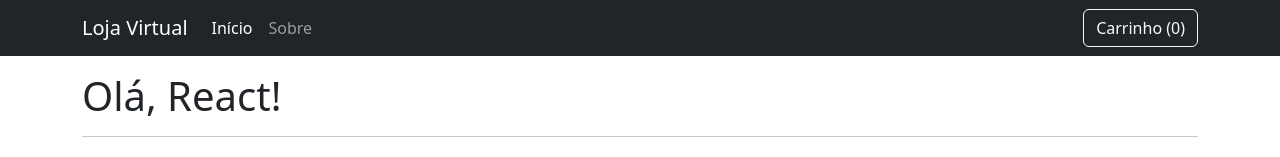
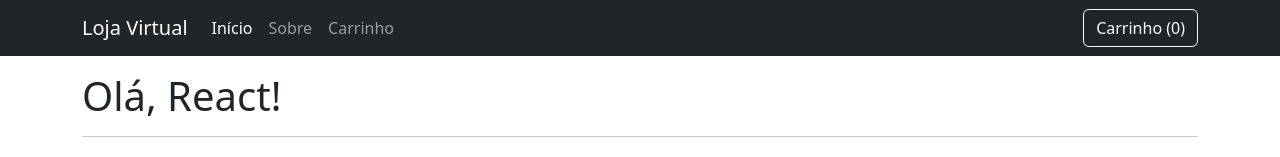
Before and after one commit to maroquio/CursoReactIfes, a React (Vite) app: page / in a window 1280 px wide. Shown: the top 157 px of the page. Built offline with nearby package versions, Linux system fonts and the light colour scheme.

Commit message:
carrinho de compras não persistente

```diff
--- a/src/App.tsx
+++ b/src/App.tsx
@@ -96,43 +96,88 @@ const links = [
   {
     "href": "/",
     "label": "Início",
-    "active": true
+    "active": window.location.pathname === "/"
   },
   {
     "href": "/sobre",
     "label": "Sobre",
-    "active": false
+    "active": window.location.pathname === "/sobre"
   },
+  {
+    "href": "/carrinho",
+    "label": "Carrinho",
+    "active": window.location.pathname === "/carrinho"
+  }
 ]
 
 type ItemCarrinho = {
   id: number;
+  titulo: string;
   quantidade: number;
 }
 
 function App() {
   const [carrinho, setCarrinho] = useState<ItemCarrinho[]>([]);
+  const [paginaAtual, setPaginaAtual] = useState<string>(() => window.location.pathname || "/");
+
+  function navegar(rota: string) {
+    setPaginaAtual(rota);
+    window.history.pushState(null, "", rota);
+  }
 
   function adicionarAoCarrinho(id: number) {
+    const produto = cards.find(card => card.id === id);
+    if (!produto) return;
+
     const itemExistente = carrinho.find(item => item.id === id);
-    if (itemExistente) {
-      setCarrinho(carrinho.map(item =>
+    const novoCarrinho = itemExistente
+      ? carrinho.map(item =>
           item.id === id ? { ...item, quantidade: item.quantidade + 1 } : item
-      ));
-    } else {
-      setCarrinho([...carrinho, { id, quantidade: 1 }]);
+        )
+      : [...carrinho, { id, titulo: produto.titulo, quantidade: 1 }];
+
+    setCarrinho(novoCarrinho);
   }
+
+  function obterQtdeItensCarrinho() {
+    return carrinho.reduce((total, item) => total + item.quantidade, 0);
   }
 
   return (
     <>
-      <Navbar items={links} title="Loja Virtual" cartLength={carrinho.length}/>
+      <Navbar
+        items={links}
+        title="Loja Virtual"
+        cartLength={obterQtdeItensCarrinho()}
+        currentPage={paginaAtual}
+        onNavigate={navegar}
+      />
       <Container>
+        {paginaAtual === "/carrinho" && (
+          <div>
+            <h2>Carrinho de Compras</h2>
+            {carrinho.length === 0 ? (
+              <p>O carrinho está vazio.</p>
+            ) : (
+              <ul>
+                {carrinho.map(item => (
+                  <li key={item.titulo}>
+                    {item.titulo} - Quantidade: {item.quantidade}
+                  </li>
+                ))}
+              </ul>
+            )}
+          </div>
+        )}
+        {paginaAtual === "/" && (
+          <div>
             <h1>Olá, React!</h1>
             <hr />
             <BoasVindas nome="Ricardo" />
             <hr />
-        <GridCards cols={4} cards={cards} />
+            <GridCards cols={4} cards={cards} onAddCartClick={adicionarAoCarrinho} />
+          </div>
+        )}
       </Container>
       <BsFooter />
     </>
--- a/src/Card.tsx
+++ b/src/Card.tsx
@@ -1,11 +1,13 @@
 type CardProps = {
+    id: number;
     imagem: string;
     titulo: string;
     texto: string;
     linkUrl: string;
+    onAddCartClick: (id: number) => void;
 }
 
-function Card({ imagem, titulo, texto, linkUrl }: CardProps) {
+function Card({ id, imagem, titulo, texto, linkUrl, onAddCartClick }: CardProps) {
     return (
         <div className="col">
             <div className="card h-100">
@@ -15,7 +17,12 @@ function Card({ imagem, titulo, texto, linkUrl }: CardProps) {
                     <p className="card-text">{texto}</p>
                 </div>
                 <div className="card-footer text-center p-3 bg-light">
-                    <a href={linkUrl} className="btn btn-danger">
+                    <a href={linkUrl} className="btn btn-danger" onClick={(e) => {
+                        e.preventDefault();
+                        if (onAddCartClick) {
+                            onAddCartClick(id);
+                        }
+                    }}>
                         Adicionar ao Carrinho
                     </a>
                 </div>
--- a/src/GridCards.tsx
+++ b/src/GridCards.tsx
@@ -12,17 +12,20 @@ type CardData = {
 type GridCardsProps = {
     cols?: number;
     cards: CardData[];
+    onAddCartClick: (id: number) => void;
 }
 
-function GridCards({ cols = 4, cards }: GridCardsProps) {
+function GridCards({ cols = 4, cards, onAddCartClick }: GridCardsProps) {
     return (
         <Grid cols={cols}>
             {cards.map((card) => (
-                <Card imagem={card.imagem}
+                <Card id={card.id}
+                    imagem={card.imagem}
                     titulo={card.titulo}
                     texto={card.texto}
                     linkUrl={card.linkUrl}
-                    key={card.id} />
+                    key={card.id}
+                    onAddCartClick={onAddCartClick} />
             ))}
         </Grid>
     )
--- a/src/Navbar.tsx
+++ b/src/Navbar.tsx
@@ -8,14 +8,16 @@ type NavbarProps = {
     title: string;
     logoUrl?: string;
     items?: NavItemData[];
-    cartLength?: number;
+    cartLength: number;
+    currentPage: string;
+    onNavigate: (href: string) => void;
 }
 
-function Navbar({ title, logoUrl, items, cartLength }: NavbarProps) {
+function Navbar({ title, logoUrl, items, cartLength, currentPage, onNavigate }: NavbarProps) {
     return (
         <nav className="navbar navbar-dark navbar-expand-lg bg-dark mb-3">
             <div className="container">
-                <a className="navbar-brand" href="/">
+                <a className="navbar-brand" href="/" onClick={(e) => { e.preventDefault(); onNavigate("/"); }}>
                     {logoUrl && (<img src={logoUrl} alt="Logo" width="30" height="24" className="d-inline-block align-text-top" />)}
                     {title}
                 </a>
@@ -26,15 +28,16 @@ function Navbar({ title, logoUrl, items, cartLength }: NavbarProps) {
                     <ul className="navbar-nav me-auto mb-2 mb-lg-0">
                         {items && items.map(item =>
                             <li className="nav-item" key={item.href}>
-                                <a className={`nav-link ${item.active ? "active" : ""}`}
-                                    href={item.href}>
+                                <a className={`nav-link ${currentPage === item.href ? "active" : ""}`}
+                                    href={item.href}
+                                    onClick={(e) => { e.preventDefault(); onNavigate(item.href); }}>
                                     {item.label}
                                 </a>
                             </li>
                         )}
                     </ul>
                     <div className="d-flex">
-                        <a href="/carrinho" className="btn btn-outline-light">
+                        <a href="/carrinho" className="btn btn-outline-light" onClick={(e) => { e.preventDefault(); onNavigate("/carrinho"); }}>
                             Carrinho ({cartLength || 0})
                         </a>
                     </div>
```
Lines whose indentation alone changed are shown as unchanged.
